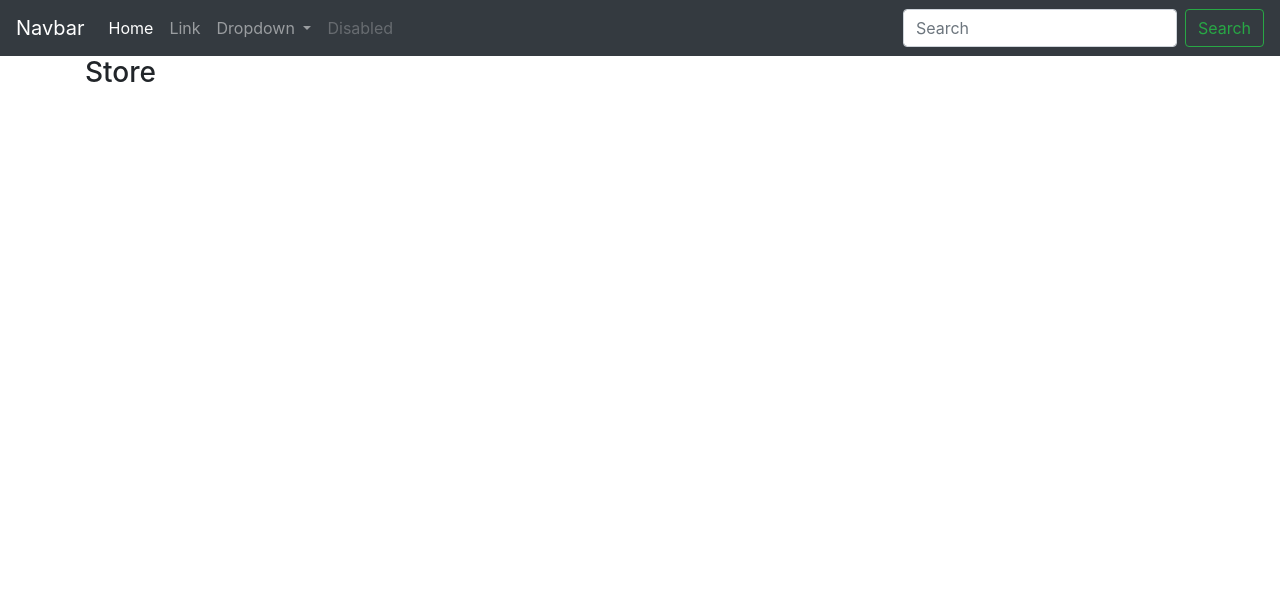
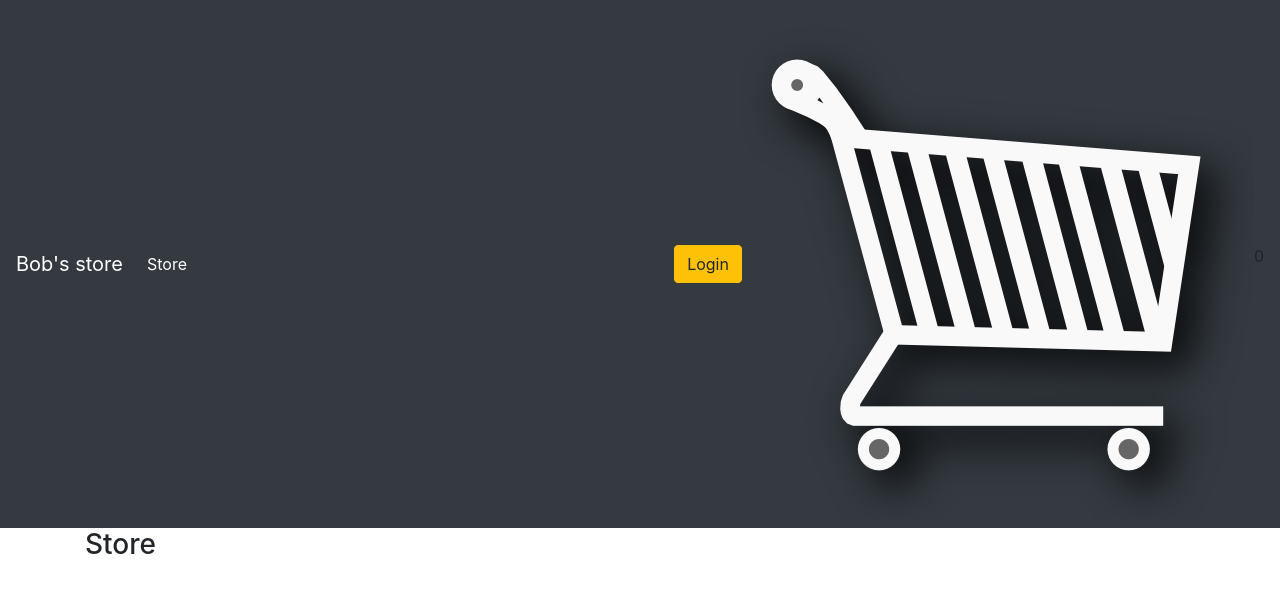
Before and after one commit to Code-Institute-Submissions/djangoproject-2, a Django app: page / in a window 1280 px wide. Shown: the top 593 px of the page. Run offline with Django 3.2, Linux system fonts and the light colour scheme; some libraries are stand-ins or nearby versions.

Commit message:
Modified navbar

```diff
--- a/store/templates/store/main.html
+++ b/store/templates/store/main.html
@@ -12,7 +12,7 @@
 <body>
 
 	<nav class="navbar navbar-expand-lg navbar-dark bg-dark">
-  <a class="navbar-brand" href="#">Navbar</a>
+	  <a class="navbar-brand" href="{% url 'store' %}">Bob's store</a>
 	  <button class="navbar-toggler" type="button" data-toggle="collapse" data-target="#navbarSupportedContent" aria-controls="navbarSupportedContent" aria-expanded="false" aria-label="Toggle navigation">
 	    <span class="navbar-toggler-icon"></span>
 	  </button>
@@ -20,30 +20,19 @@
 	  <div class="collapse navbar-collapse" id="navbarSupportedContent">
 	    <ul class="navbar-nav mr-auto">
 	      <li class="nav-item active">
-        <a class="nav-link" href="#">Home <span class="sr-only">(current)</span></a>
+	        <a class="nav-link" href="{% url 'store' %}">Store <span class="sr-only">(current)</span></a>
 	      </li>
-      <li class="nav-item">
-        <a class="nav-link" href="#">Link</a>
-      </li>
-      <li class="nav-item dropdown">
-        <a class="nav-link dropdown-toggle" href="#" id="navbarDropdown" role="button" data-toggle="dropdown" aria-haspopup="true" aria-expanded="false">
-          Dropdown
+
+	    </ul>
+	    <div class="form-inline my-2 my-lg-0">
+	     	<a href="#"class="btn btn-warning">Login</a>
+
+	     	<a href="{% url 'cart' %}">
+	    		<img  id="cart-icon" src="{% static 'images/cart.png' %}">
 	    	</a>
-        <div class="dropdown-menu" aria-labelledby="navbarDropdown">
-          <a class="dropdown-item" href="#">Action</a>
-          <a class="dropdown-item" href="#">Another action</a>
-          <div class="dropdown-divider"></div>
-          <a class="dropdown-item" href="#">Something else here</a>
+	    	<p id="cart-total">0</p>
+
 	    </div>
-      </li>
-      <li class="nav-item">
-        <a class="nav-link disabled" href="#">Disabled</a>
-      </li>
-    </ul>
-    <form class="form-inline my-2 my-lg-0">
-      <input class="form-control mr-sm-2" type="search" placeholder="Search" aria-label="Search">
-      <button class="btn btn-outline-success my-2 my-sm-0" type="submit">Search</button>
-    </form>
 	  </div>
 	</nav>
 
```
Also changed, not shown: static/images/cart.png (added). Lines whose indentation alone changed are shown as unchanged.
